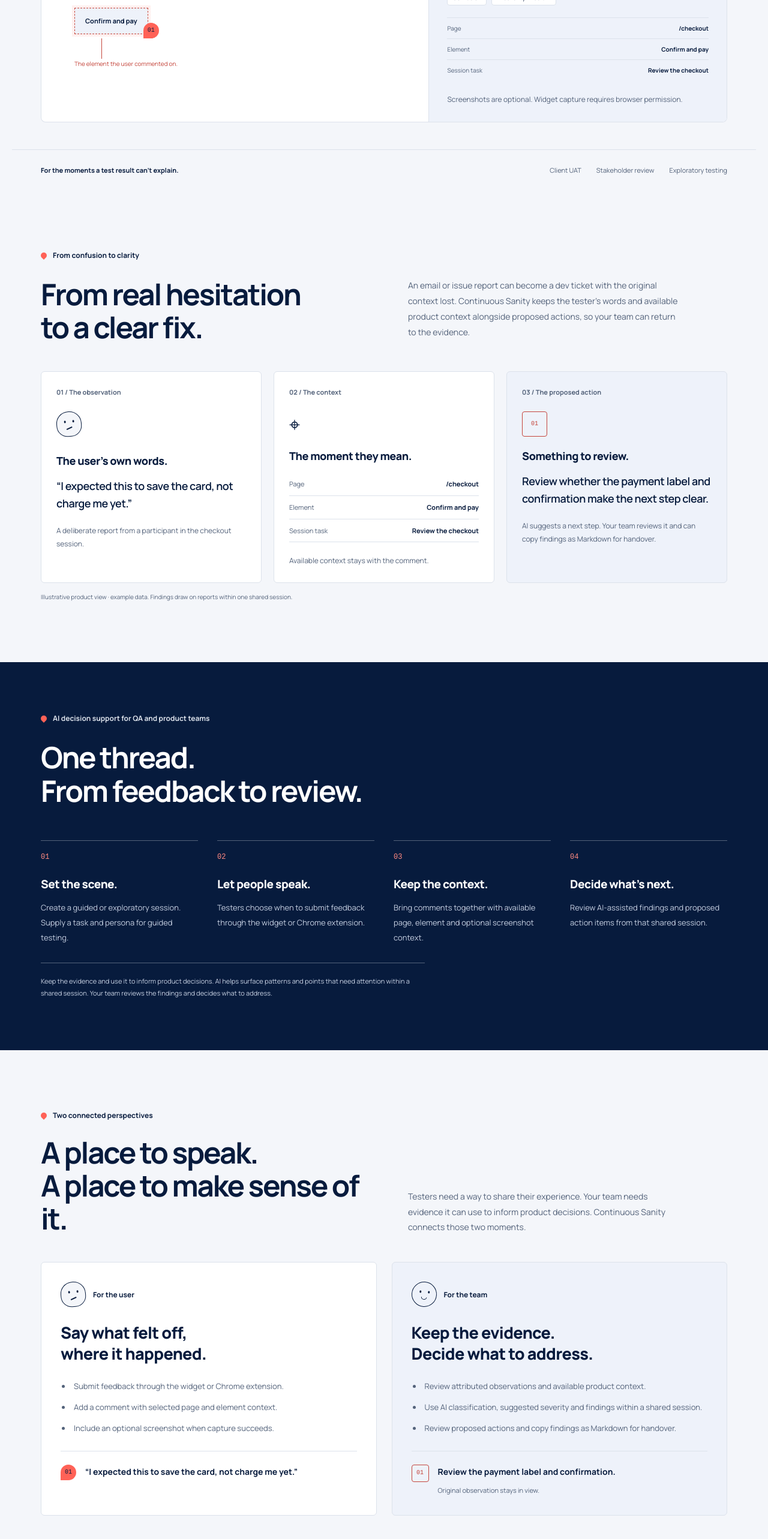
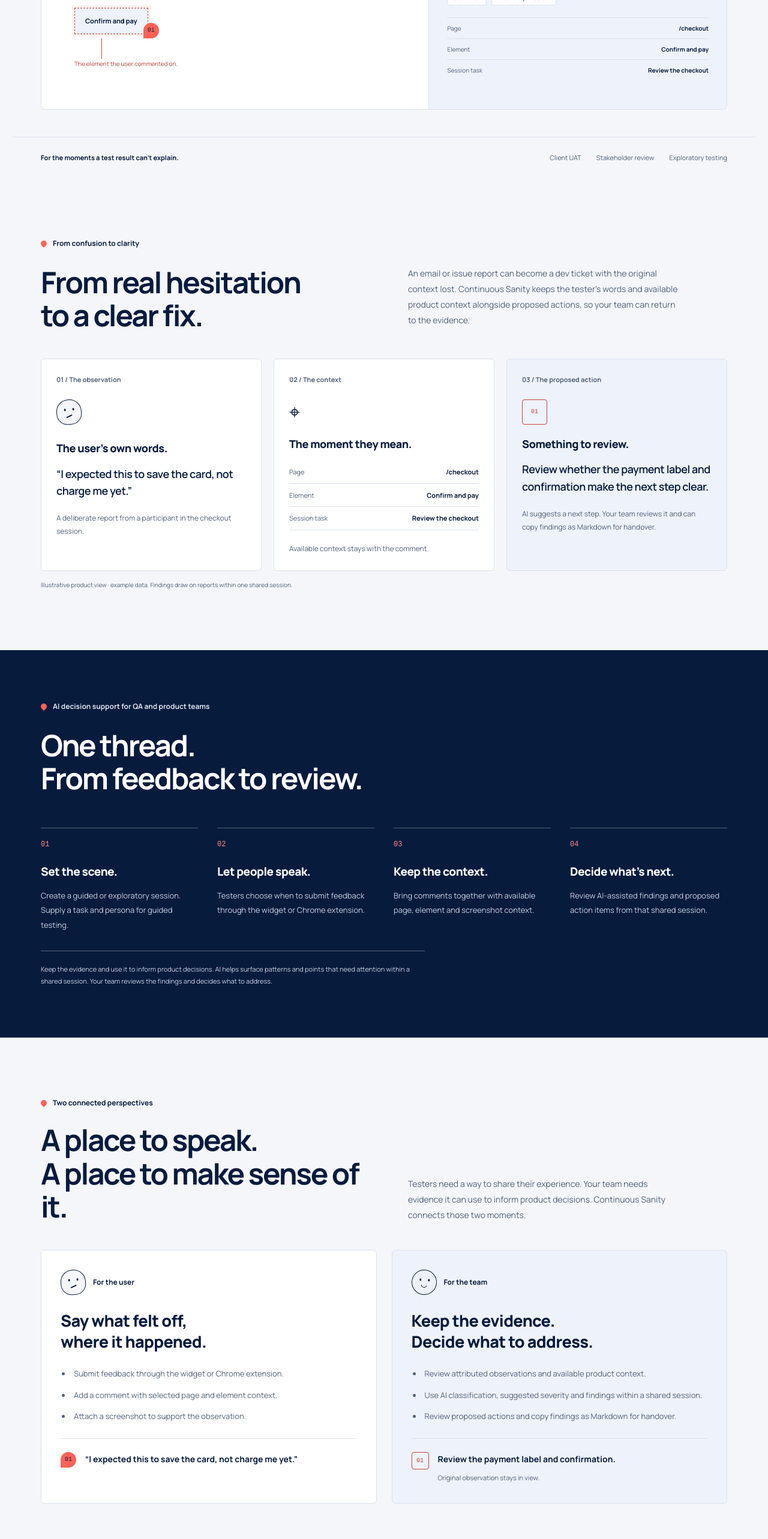
Before and after one commit to MwayaB/continuous-sanity-website, a React (Vite) app: page / in a window 1280 px wide. Shown: the part 953-3519 px from the top of the page at 60% size. Built offline with nearby package versions, Linux system fonts and the light colour scheme.

Commit message:
removed optional screenshots copy

```diff
--- a/src/components/landing-page.tsx
+++ b/src/components/landing-page.tsx
@@ -175,10 +175,7 @@ function ProductExample() {
               <dd>Review the checkout</dd>
             </div>
           </dl>
-          <p className="quiet">
-            Screenshots are optional. Widget capture requires browser
-            permission.
-          </p>
+
         </div>
       </div>
     </figure>
@@ -348,7 +345,7 @@ export default function LandingPage() {
                 <h3>Keep the context.</h3>
                 <p>
                   Bring comments together with available page, element and
-                  optional screenshot context.
+                  screenshot context.
                 </p>
               </li>
               <li>
@@ -400,7 +397,7 @@ export default function LandingPage() {
               <ul>
                 <li>Submit feedback through the widget or Chrome extension.</li>
                 <li>Add a comment with selected page and element context.</li>
-                <li>Include an optional screenshot when capture succeeds.</li>
+                <li>Attach a screenshot to support the observation.</li>
               </ul>
               <div className="perspective-example">
                 <span className="pin" aria-hidden="true">
```
